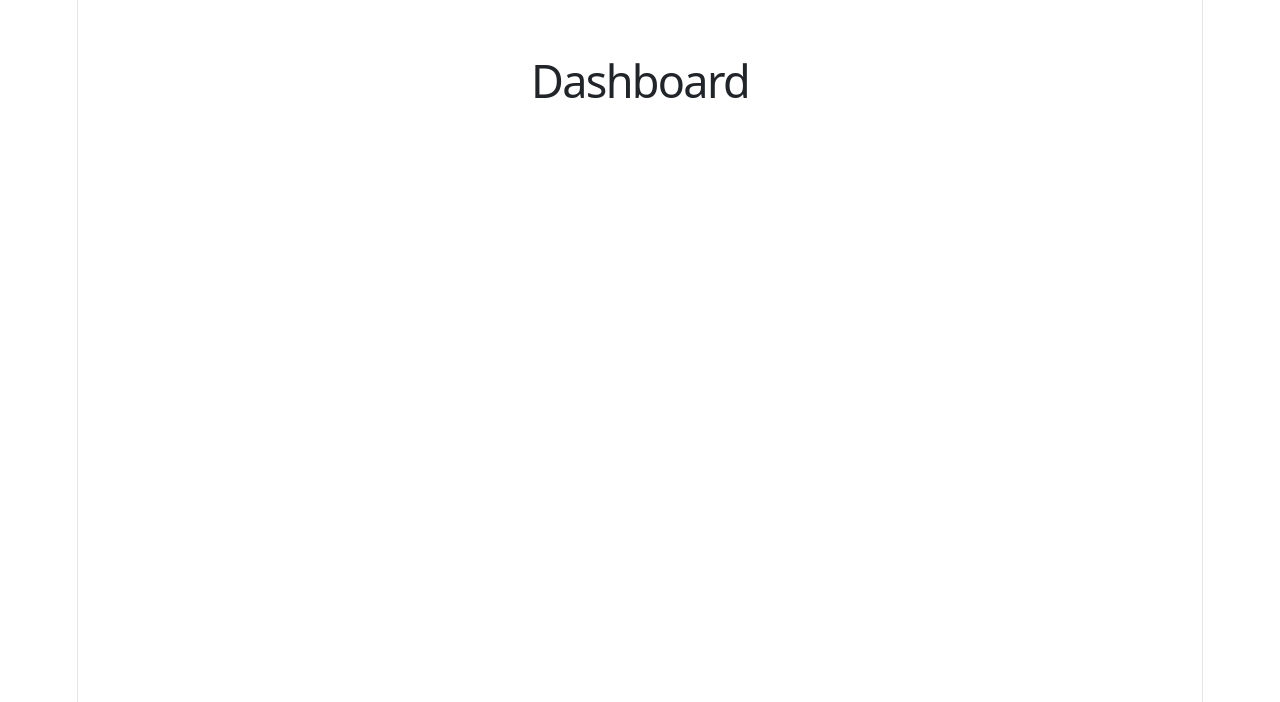
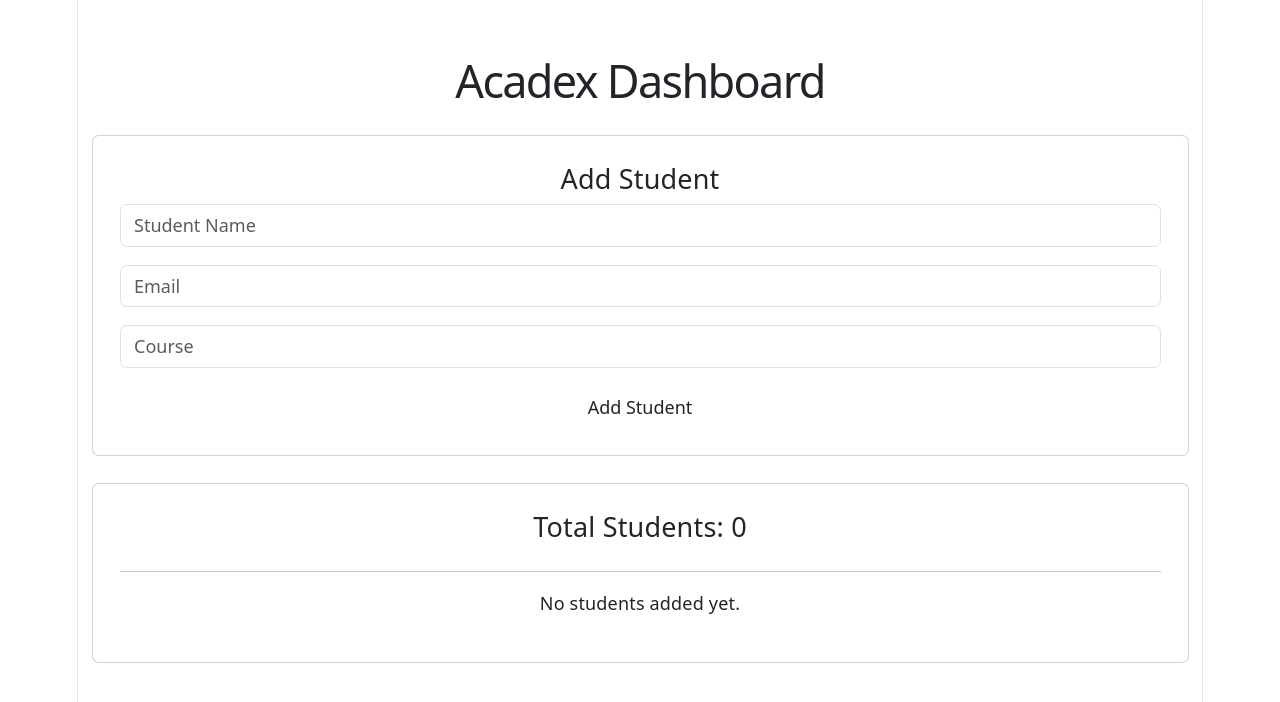
Before and after one commit to arunima1507/acadex, a React app in the folder frontend/: page /dashboard in a window 1280 px wide. Shown: the top 702 px of the page. Built offline with nearby package versions, Linux system fonts and the light colour scheme; the HTML template or start-up script is replaced by a standard one.

Commit message:
feat: implement student management dashboard with React state

```diff
--- a/frontend/src/pages/Dashboard.jsx
+++ b/frontend/src/pages/Dashboard.jsx
@@ -1,7 +1,102 @@
+import { useState } from "react";
+
 function Dashboard() {
+
+  const [students, setStudents] = useState([]);
+
+  const [name, setName] = useState("");
+  const [email, setEmail] = useState("");
+  const [course, setCourse] = useState("");
+
+  const handleAddStudent = () => {
+
+    if (!name || !email || !course) {
+      alert("Please fill all fields");
+      return;
+    }
+
+    const newStudent = {
+      id: Date.now(),
+      name,
+      email,
+      course,
+    };
+
+    setStudents([...students, newStudent]);
+
+    setName("");
+    setEmail("");
+    setCourse("");
+  };
+
   return (
-    <div className="container text-center mt-5">
-      <h1>Dashboard</h1>
+    <div className="container py-5">
+
+      <h1 className="mb-4">
+        Acadex Dashboard
+      </h1>
+
+      <div className="card p-4 mb-4">
+
+        <h4>Add Student</h4>
+
+        <input
+          className="form-control mb-3"
+          placeholder="Student Name"
+          value={name}
+          onChange={(e) => setName(e.target.value)}
+        />
+
+        <input
+          className="form-control mb-3"
+          placeholder="Email"
+          value={email}
+          onChange={(e) => setEmail(e.target.value)}
+        />
+
+        <input
+          className="form-control mb-3"
+          placeholder="Course"
+          value={course}
+          onChange={(e) => setCourse(e.target.value)}
+        />
+
+        <button
+          className="btn accent-btn"
+          onClick={handleAddStudent}
+        >
+          Add Student
+        </button>
+
+      </div>
+
+      <div className="card p-4">
+
+        <h4>
+          Total Students: {students.length}
+        </h4>
+
+        <hr />
+
+        {students.length === 0 ? (
+          <p>No students added yet.</p>
+        ) : (
+          students.map((student) => (
+            <div
+              key={student.id}
+              className="border rounded p-3 mb-3"
+            >
+              <h5>{student.name}</h5>
+
+              <p>{student.email}</p>
+
+              <p>{student.course}</p>
+            </div>
+          ))
+        )}
+
+      </div>
+
     </div>
   );
 }
```
